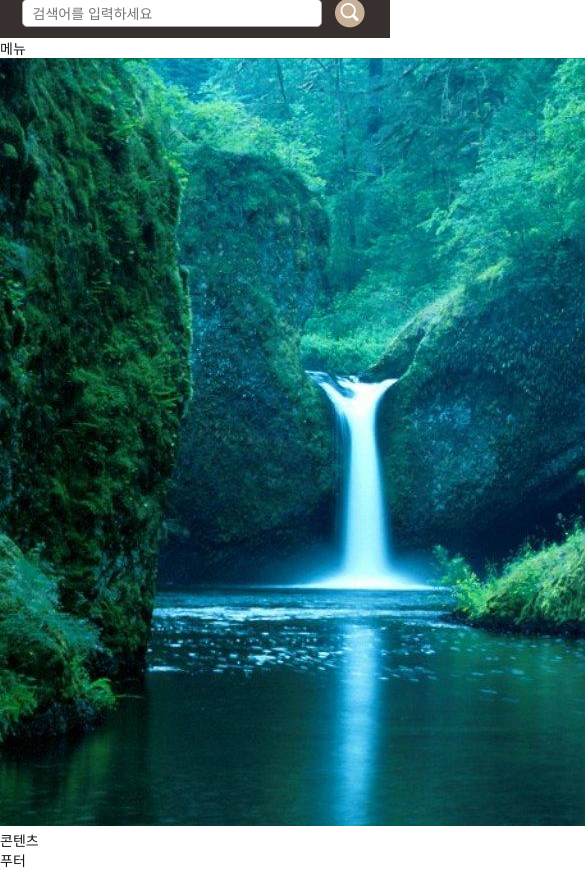
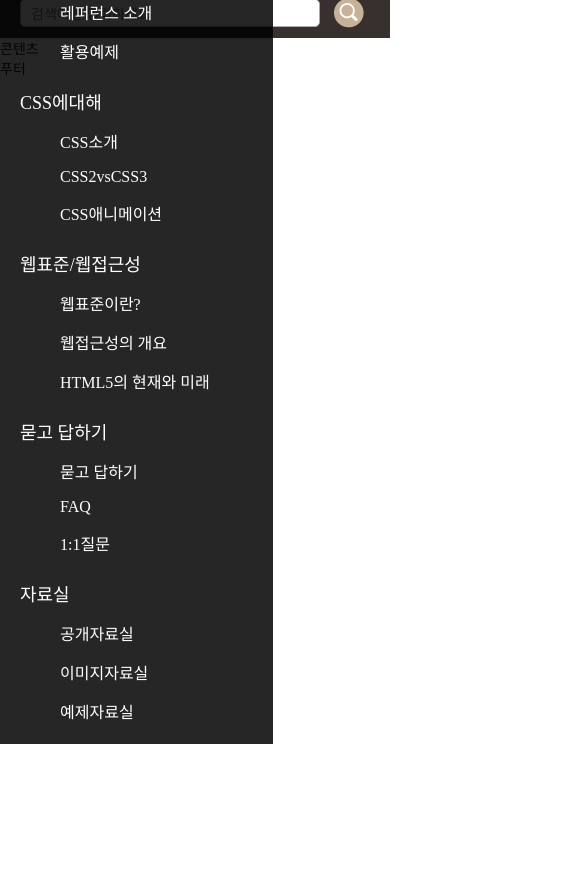
Before and after one commit to haahri/www, a plain HTML site: page index.html in a window 390 px wide. Shown: the part 100-970 px from the top of the page, 585 px wide, since content can reach past the window. After the commit the page ends 844 px from the top, so only its background shows below. Drawn offline with nearby package versions, Linux system fonts and the light colour scheme.

Commit message:
모바일 메뉴 디자인 일부수정

```diff
--- a/css/style.css
+++ b/css/style.css
@@ -26,15 +26,16 @@ table {
 }
 
 /* 숨김스타일 */
-legend, .search-form label {
-  background-color: lime;
+legend, .search-form label, .readable-hidden {
+  border: 0;
+  clip: rect(0 0 0 0);
+  clip: rect(0, 0, 0, 0);
+  height: 1px;
+  margin: -1px;
+  overflow: hidden;
+  padding: 0;
+  position: absolute;
   width: 1px;
-  height: 1px;
-  clip: rect(1px, 1px, 1px, 1px);
-  margin: -1px;
-  font-size: 0;
-  line-height: 0;
-  overflow: hidden;
 }
 
 /* 링크스타일 */
@@ -75,12 +76,10 @@ body {
   .logo {
     width: 30%;
   }
-}
   .navigation {
     width: 50%;
   }
   .member {
-  background: #988574;
     color: #fff;
     list-style: none;
     order: -1;
@@ -128,15 +127,36 @@ body {
     width: 100%;
     height: 100%;
   }
+  .navigation {
+    background-color: rgba(0, 0, 0, 0.85);
+    position: fixed;
+    top: 0;
+    left: 0;
+    width: 70%;
+    height: 100vh;
+    color: white;
+  }
+  .main-menu {
+    margin: 2rem;
+    list-style: none;
+  }
+  .main-menu span {
+    font-size: 1.8rem;
+    margin-top: 2rem;
+    display: block;
+  }
+  .sub-menu li {
+    margin: 0.5rem 3rem;
+  }
+}
 
 /* Desktop */
 @media all and (min-width: 1000px) {
-  .container {
-    background-color: rgb(107, 175, 87);
+  .header, .main-menu {
+    width: 80%;
+    margin: 0 auto;
   }
   .header {
-    width: 80%;
-    margin: 0 auto;
     display: grid;
     grid-template-columns: 204px 1fr;
     grid-template-rows: 45px 55px;
@@ -162,14 +182,13 @@ body {
     grid-area: member;
     list-style: none;
   }
-  \ .member li {
+  .member li {
     margin-left: 1em;
   }
   .search-form {
     grid-area: search;
   }
   .search-wrap {
-    background: pink;
     padding: 10px 0 0 0;
   }
   .search {
@@ -186,4 +205,32 @@ body {
     margin-left: 1em;
     color: #fff;
   }
+  .navigation {
+    background-color: #988574;
+    border-top: 2px solid #000;
+    border-bottom: 2px solid #000;
+    padding: 1.5rem 0 1rem;
   }
+  .main-menu {
+    list-style: none;
+    display: flex;
+    justify-content: space-between;
+    color: #fff;
+    font-size: 1.8rem;
+  }
+  .main-menu span {
+    text-shadow: 1px 1px 0 #000, 2px 2px 0 #000;
+  }
+}
+.sub-menu {
+  list-style: none;
+  font-size: 1.6rem;
+  margin: 1rem;
+}
+.sub-menu a {
+  display: block;
+  padding: 5px 0;
+  margin-top: 5px;
+}
+
+}
--- a/index.html
+++ b/index.html
@@ -34,8 +34,56 @@
         </fieldset>
       </form>
     </header>
-    <nav class="navigation">메뉴
-      <img src="images/tree.jpg" alt="">
+    <nav class="navigation">
+      <h2 class="readable-hidden">메인메뉴</h2>
+      <ul class="main-menu">
+        <li>
+          <span>HTML에 대해</span>
+          <ul class="sub-menu">
+            <li><a href="3">HTML5 소개</a></li>
+            <li><a href="3">레퍼런스 소개</a></li>
+            <li><a href="3">활용예제</a></li>
+          </ul>
+        </li>
+
+        <li>
+          <span>CSS에대해</span>
+          <ul class="sub-menu">
+            <li><a href="3">CSS소개</a></li>
+            <li><a href="3">CSS2vsCSS3</a></li>
+            <li><a href="3">CSS애니메이션</a></li>
+          </ul>
+        </li>
+
+        <li>
+          <span>웹표준/웹접근성</span>
+          <ul class="sub-menu">
+            <li><a href="3">웹표준이란?</a></li>
+            <li><a href="3">웹접근성의 개요</a></li>
+            <li><a href="3">HTML5의 현재와 미래</a></li>
+          </ul>
+        </li>
+
+        <li>
+          <span>묻고 답하기</span>
+          <ul class="sub-menu">
+            <li><a href="3">묻고 답하기</a></li>
+            <li><a href="3">FAQ</a></li>
+            <li><a href="3">1:1질문</a></li>
+          </ul>
+        </li>
+
+        <li>
+          <span>자료실</span>
+          <ul class="sub-menu">
+            <li><a href="3">공개자료실</a></li>
+            <li><a href="3">이미지자료실</a></li>
+            <li><a href="3">예제자료실</a></li>
+          </ul>
+        </li>
+
+      </ul>
+      <!-- <img src="images/tree.jpg" alt=""> -->
     </nav>
     <main class="main">콘텐츠</main>
     <footer class="footer">푸터</footer>
```
Lines whose indentation alone changed are shown as unchanged.
